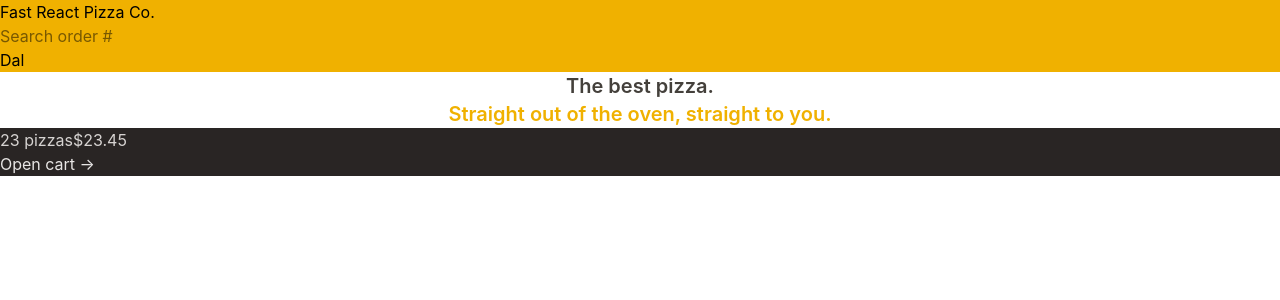
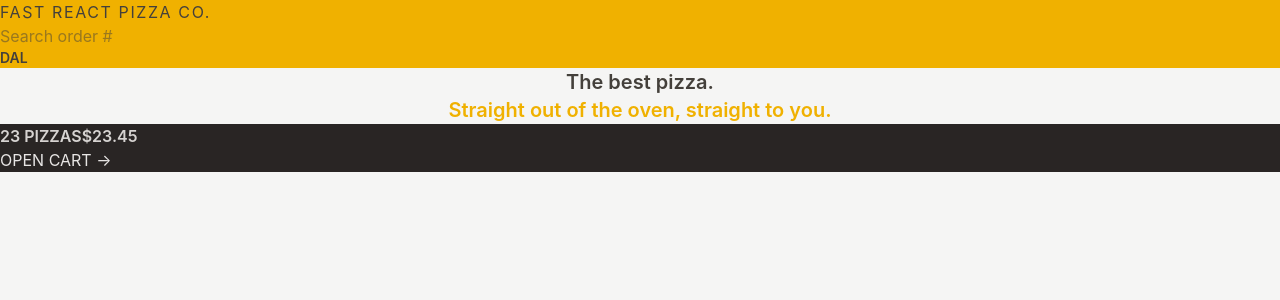
Before and after one commit to dal-gp/fast-react-pizza, a React (Vite) app: page / in a window 1280 px wide. Shown: the top 300 px of the page. Built offline with nearby package versions, Linux system fonts and the light colour scheme.

Commit message:
style: add global body styles and Homepage, Header, Username, CartOverview Tailwind typography

```diff
--- a/index.html
+++ b/index.html
@@ -6,7 +6,8 @@
     <meta name="viewport" content="width=device-width, initial-scale=1.0" />
     <title>fast-react-pizza</title>
   </head>
-  <body>
+  <!-- global base styles, inherited by all components -->
+  <body class="bg-stone-100 text-stone-700">
     <div id="root"></div>
     <script type="module" src="/src/main.jsx"></script>
   </body>
--- a/src/features/cart/CartOverview.jsx
+++ b/src/features/cart/CartOverview.jsx
@@ -2,8 +2,8 @@
 
 function CartOverview() {
   return (
-    <div className="bg-stone-800 text-stone-200">
-      <p className="text-stone-300">
+    <div className="bg-stone-800 text-stone-200 uppercase">
+      <p className="font-semibold text-stone-300">
         <span>23 pizzas</span>
         <span>$23.45</span>
       </p>
--- a/src/features/user/Username.jsx
+++ b/src/features/user/Username.jsx
@@ -2,7 +2,7 @@
  * Hardcoded username for now - will read from Redux store later
  */
 function Username() {
-  return <div>Dal</div>;
+  return <div className="text-sm font-semibold">Dal</div>;
 }
 
 export default Username;
--- a/src/ui/Header.jsx
+++ b/src/ui/Header.jsx
@@ -8,8 +8,10 @@
  */
 function Header() {
   return (
-    <header className="bg-yellow-500">
-      <Link to="/">Fast React Pizza Co.</Link>
+    <header className="bg-yellow-500 uppercase">
+      <Link className="tracking-widest" to="/">
+        Fast React Pizza Co.
+      </Link>
       <SearchOrder />
       <Username />
     </header>
--- a/src/ui/Home.jsx
+++ b/src/ui/Home.jsx
@@ -1,7 +1,7 @@
 function Home() {
   return (
     <div>
-      <h1 className="text-center text-xl font-semibold text-stone-700">
+      <h1 className="text-center text-xl font-semibold">
         The best pizza.
         <br />
         <span className="text-yellow-500">
```
